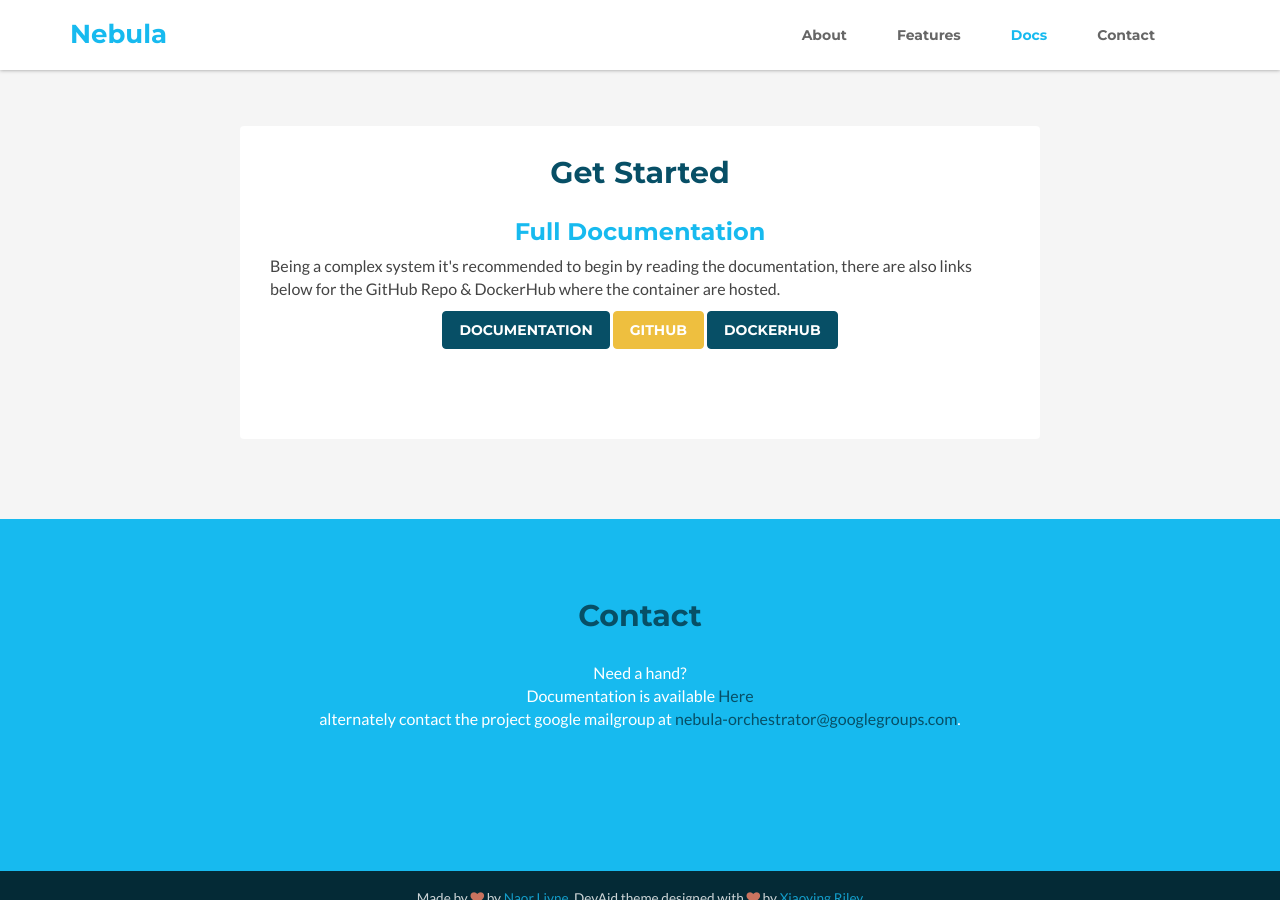
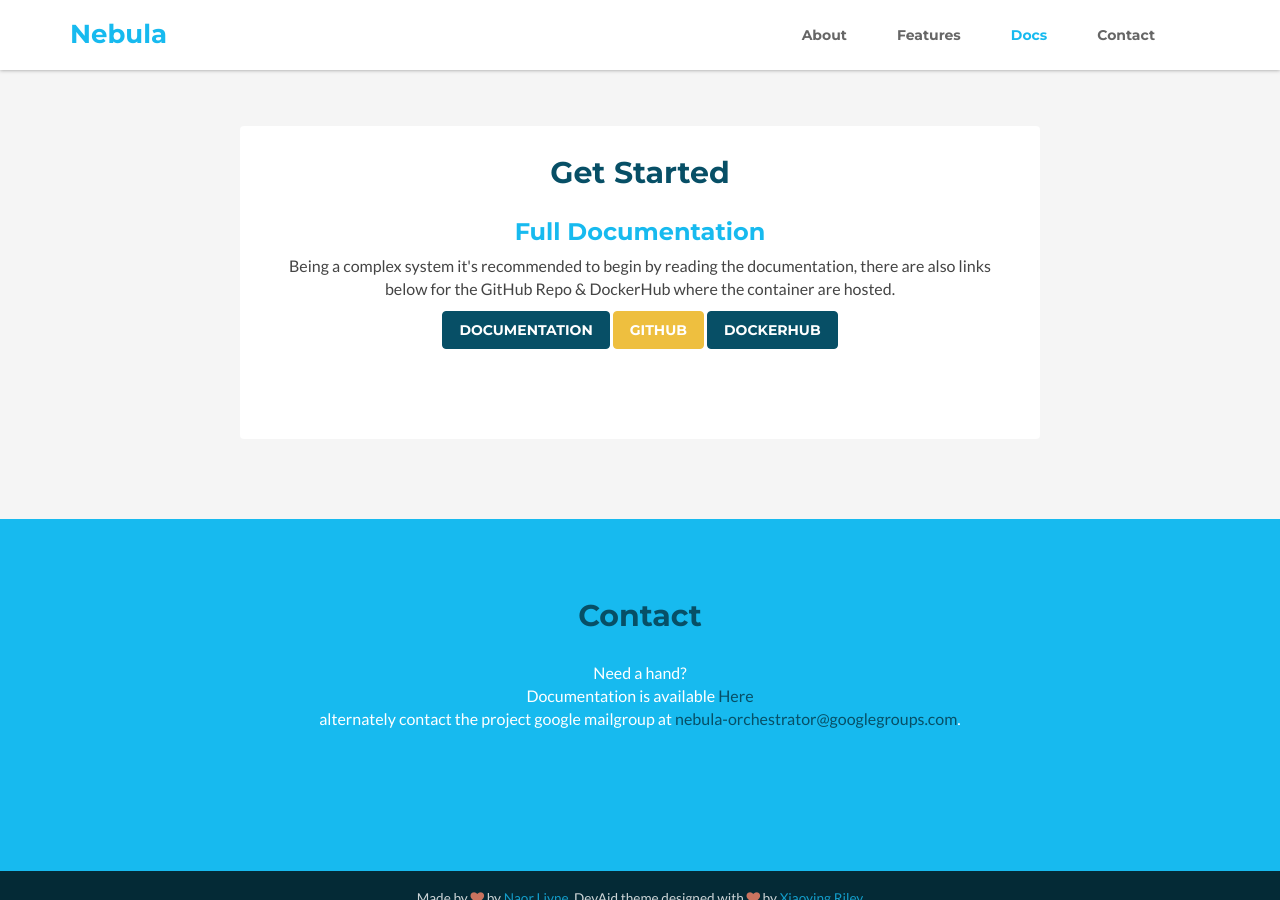
Before and after one commit to nebula-orchestrator/nebula-orchestrator.github.io, a Jekyll site: the page built from index.html, in a window 1280 px wide and 900 px high, scrolled down 1760 px. Built offline with Jekyll 4.4.1, drawn with Linux system fonts in a browser that asks for light colours.

Commit message:
centering the docs text

```diff
--- a/_includes/docs.html
+++ b/_includes/docs.html
@@ -6,7 +6,7 @@
             <div class="block">
             <div class="block">
                 <h3 class="sub-title text-center">Full Documentation</h3>
-                <p>Being a complex system it's recommended to begin by reading the documentation, there are also links below for the GitHub Repo & DockerHub where the container are hosted.</p>
+                <p class="text-center">Being a complex system it's recommended to begin by reading the documentation, there are also links below for the GitHub Repo & DockerHub where the container are hosted.</p>
                 <p class="text-center">
                     <a class="btn btn-cta-primary" href="http://nebula.readthedocs.io/en/latest/" target="_blank">Documentation</a>
                     <a class="btn btn-cta-secondary" href="https://github.com/nebula-orchestrator" target="_blank">Github</a>
```
